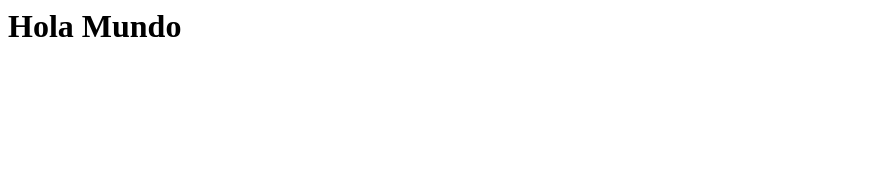
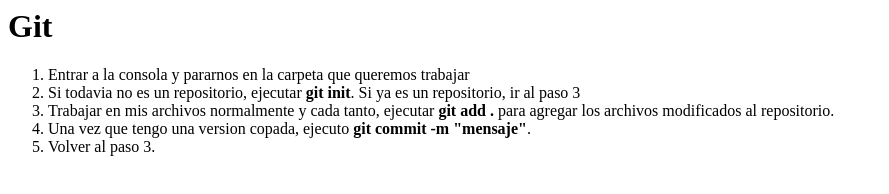
Before and after one commit to passa1993/-Camada-4365, a plain HTML site: page index.html in a window 1280 px wide. Shown: the whole page, without its empty margins (0-889 px from the left). Drawn offline with Linux system fonts and the light colour scheme.

Commit message:
Agregamos lista de pasos para usar Git

```diff
--- a/index.html
+++ b/index.html
@@ -4,6 +4,15 @@
         <meta charset="UTF.8">
     </head>
     <body>
-        <h1>Hola Mundo</h1>
+        <h1>Git</h1>
+        <ol>
+            <li>Entrar a la consola y pararnos en la carpeta que queremos trabajar</li>
+            <li>Si todavia no es un repositorio, ejecutar <b>git init</b>. Si ya es un repositorio,
+            ir al paso 3</li>
+            <li>Trabajar en mis archivos normalmente y cada tanto, ejecutar <b>git add .</b>
+                para agregar los archivos modificados al repositorio.</li>
+            <li>Una vez que tengo una version copada, ejecuto <b>git commit -m "mensaje"</b>.</li>
+            <li>Volver al paso 3.</li>
+        </ol>
     </body>
 </html>
```
